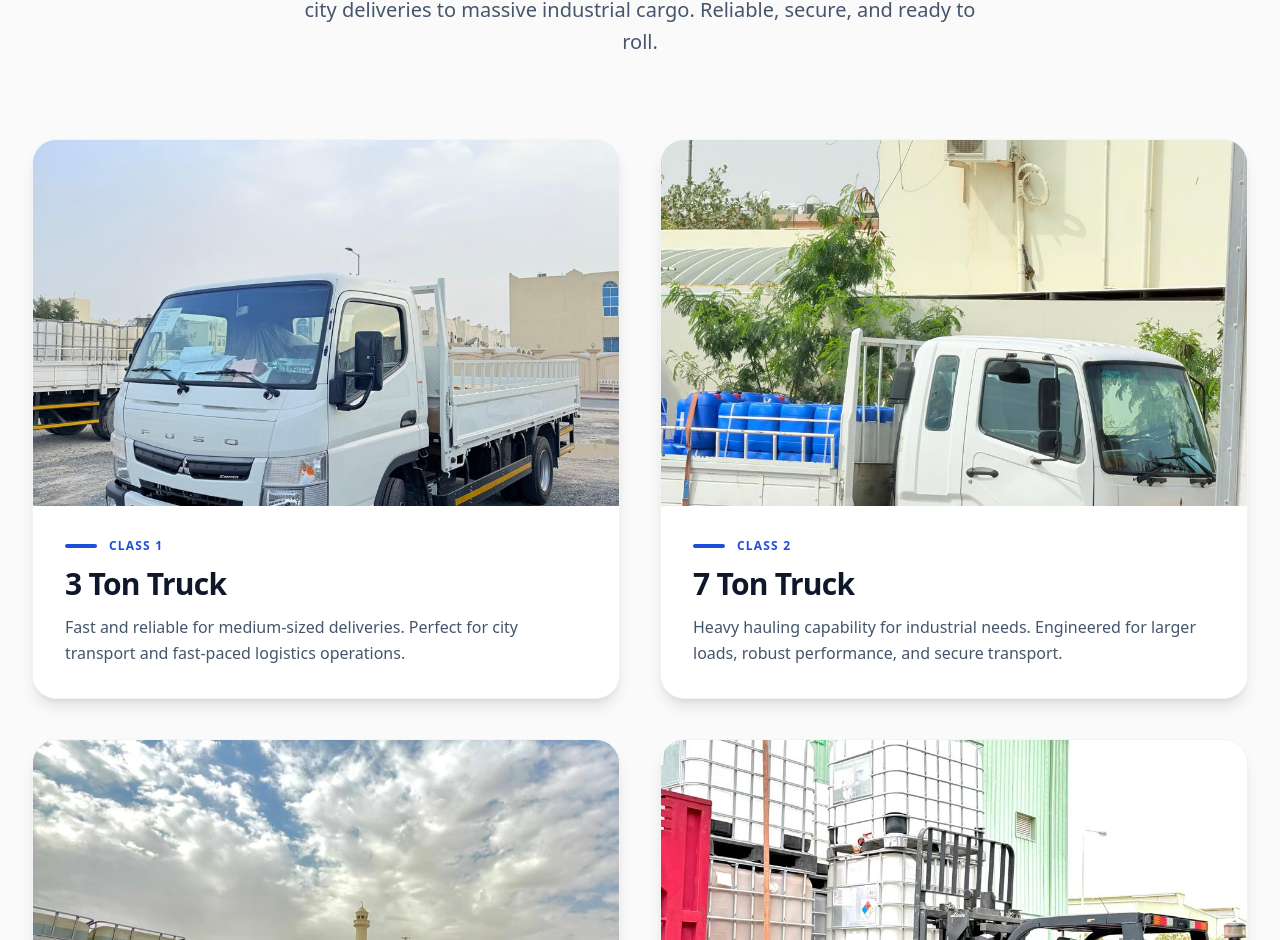
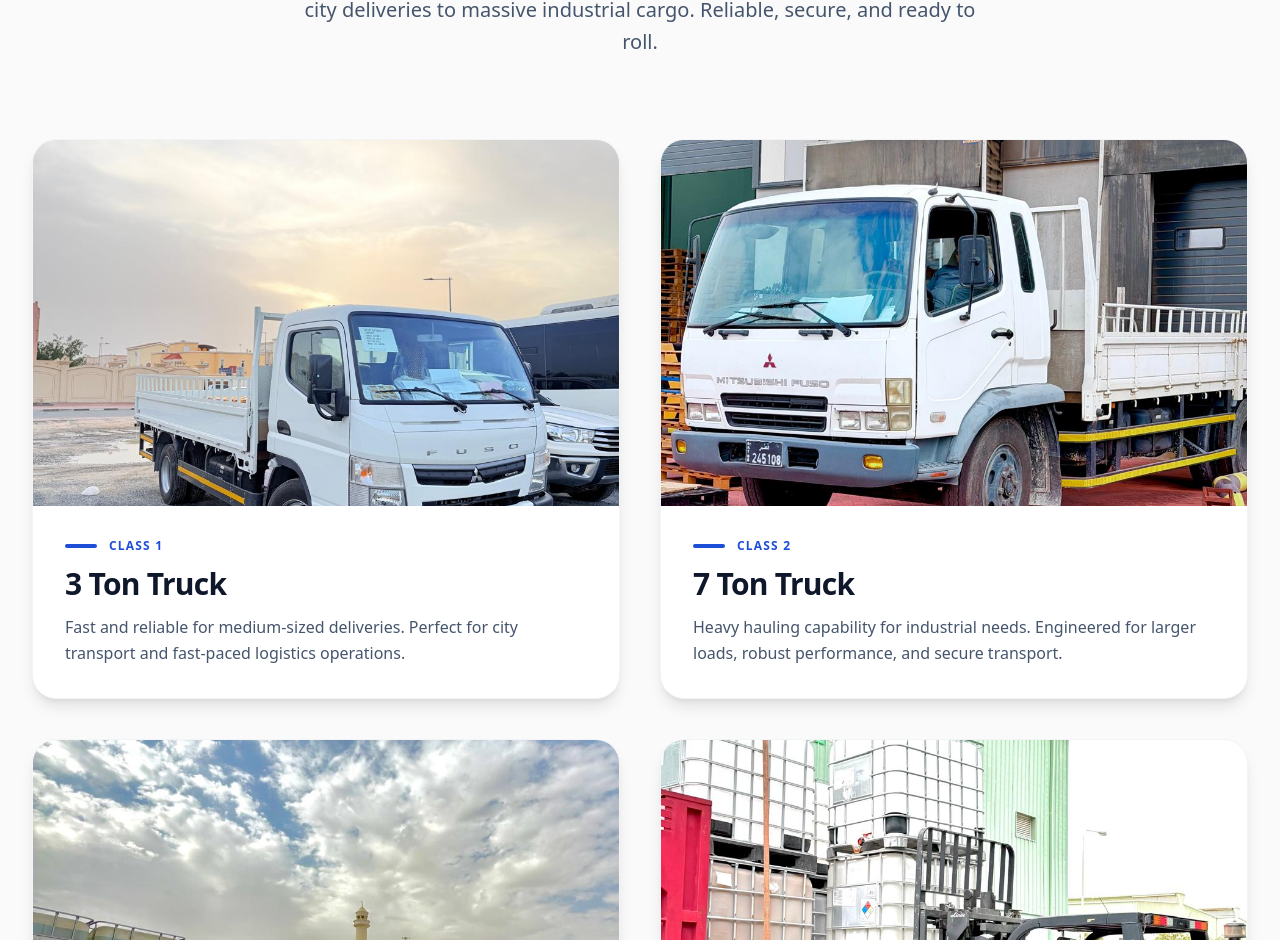
Before and after one commit to Shamilvv/booking-system, a Next.js app in the folder frontend/: page / in a window 1280 px wide. Shown: the part 1194-2134 px from the top of the page. Built offline with nearby package versions, Linux system fonts and the light colour scheme.

Commit message:
Update fixed images to 3.jpeg and 7.jpeg

```diff
--- a/frontend/src/components/About.tsx
+++ b/frontend/src/components/About.tsx
@@ -96,14 +96,14 @@ export default function About() {
             title: '3 Ton Truck',
             description: 'Fast and reliable for medium-sized deliveries. Perfect for city transport and fast-paced logistics operations.',
             images: [
-                '/3TON/3ton.jpeg'
+                '/3TON/3.jpeg'
             ]
         },
         {
             title: '7 Ton Truck',
             description: 'Heavy hauling capability for industrial needs. Engineered for larger loads, robust performance, and secure transport.',
             images: [
-                '/7TON/7ton.jpeg'
+                '/7TON/7.jpeg'
             ]
         },
         {
```
Also changed, not shown: frontend/public/3TON/3.jpeg (renamed from frontend/public/3TON/WhatsApp Image 2026-04-25 at 3.38.50 PM (1).jpeg), frontend/public/7TON/7.jpeg (renamed from frontend/public/7TON/WhatsApp Image 2026-04-25 at 3.42.45 PM.jpeg).
